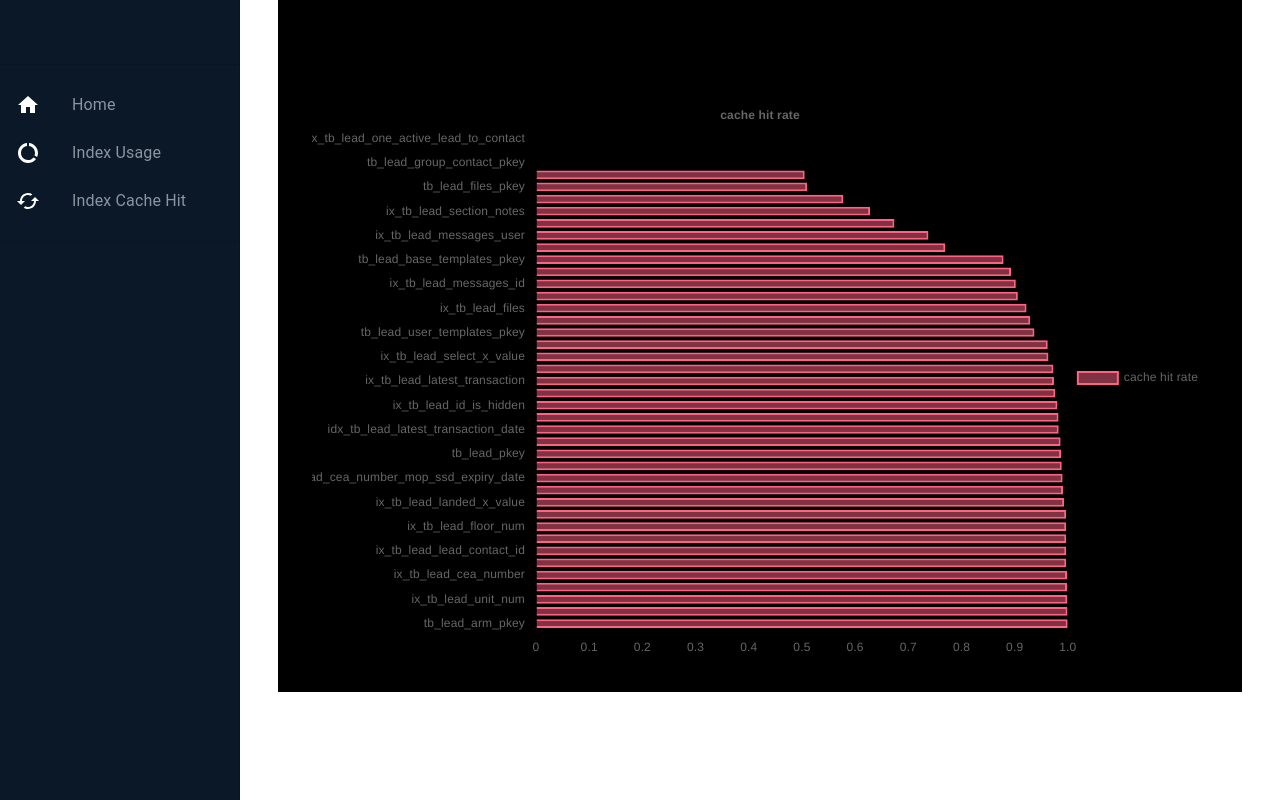
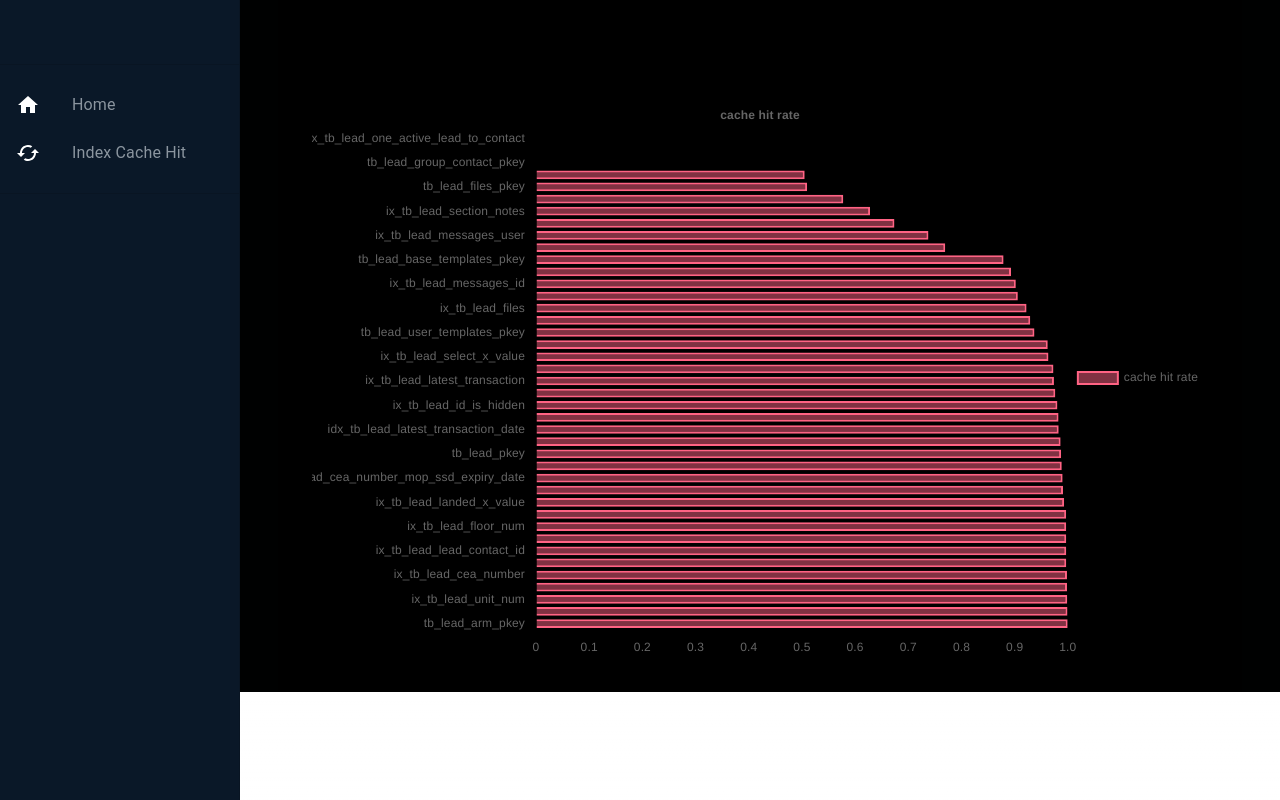
Before and after one commit to jcleow/psql-visualization, a Next.js app: page /dashboard/index_cache_hit in a window 1280 px wide. Built offline with nearby package versions, Linux system fonts and the light colour scheme.

Commit message:
fix(various): fix various styling issues

```diff
--- a/src/components/SideBar.tsx
+++ b/src/components/SideBar.tsx
@@ -10,7 +10,6 @@ import ListItem from '@mui/material/ListItem'
 import ListItemButton from '@mui/material/ListItemButton'
 import ListItemIcon from '@mui/material/ListItemIcon'
 import ListItemText from '@mui/material/ListItemText'
-import DataUsageIcon from '@mui/icons-material/DataUsage'
 import HomeIcon from '@mui/icons-material/Home'
 import CachedIcon from '@mui/icons-material/Cached'
 import { type SvgIconComponent } from '@mui/icons-material'
@@ -34,13 +33,6 @@ const SideBarItems: SideBarMenuInterface[] = [
 			name: 'Home',
 			url: '/dashboard/home',
 			icon: HomeIcon
-		}
-	},
-	{
-		index_usage: {
-			name: 'Index Usage',
-			url: '/dashboard/index_usage',
-			icon: DataUsageIcon
 		}
 	},
 	{
--- a/src/styles/globals.css
+++ b/src/styles/globals.css
@@ -109,4 +109,5 @@ a {
 #__next {
   display: flex;
   justify-content: center;
+  background-color: #000101;
 }
```
